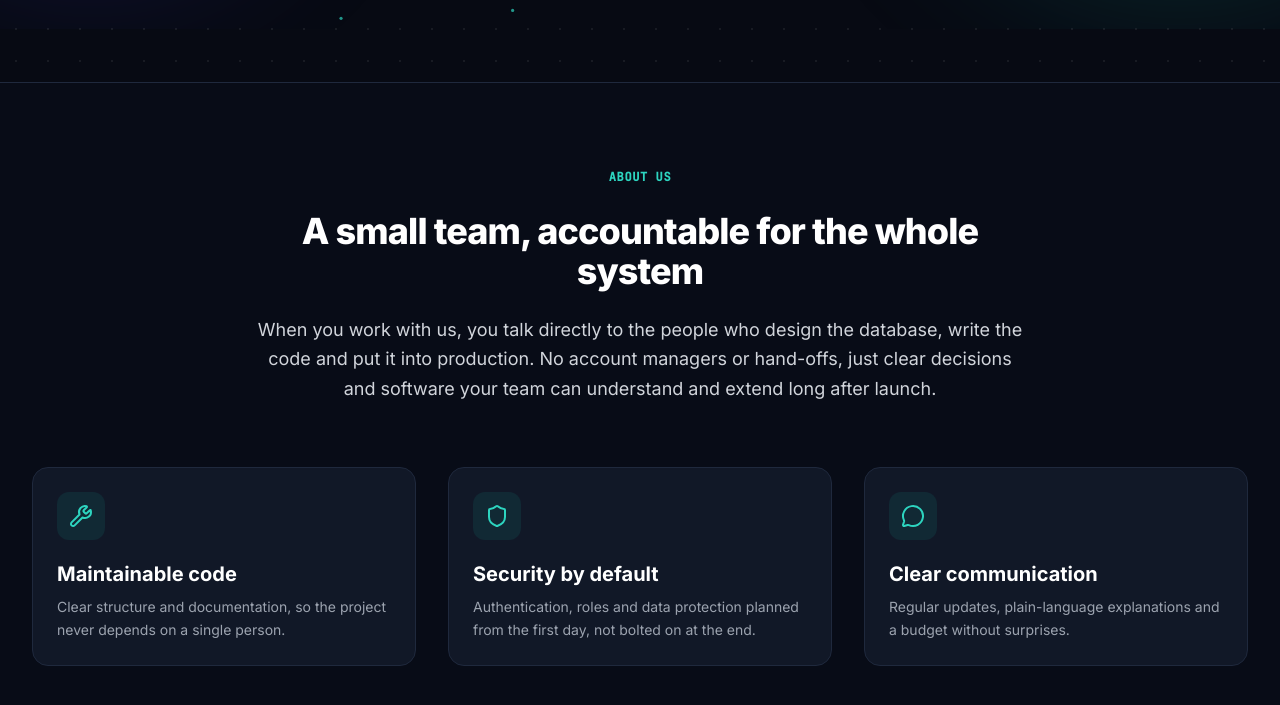
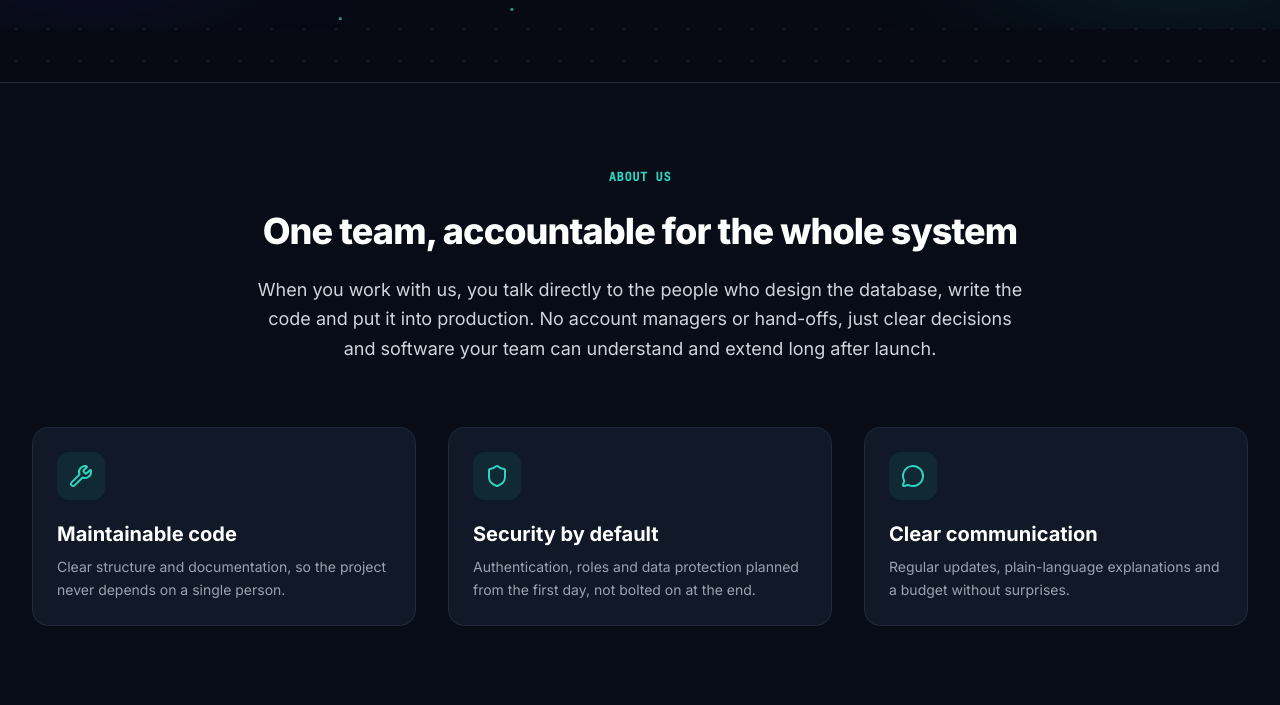
Before and after one commit to andresca/wp_landingpage, a plain HTML site: page public/index.html in a window 1280 px wide. Shown: the part 771-1476 px from the top of the page. Drawn offline with nearby package versions, Linux system fonts and the light colour scheme.

Commit message:
Use generic team wording instead of small team
Co-Authored-By: Claude Opus 5.5 <noreply@anthropic.com>

```diff
--- a/public/index.html
+++ b/public/index.html
@@ -207,8 +207,8 @@
       <div class="max-w-7xl mx-auto px-4 sm:px-6 lg:px-8">
         <div class="max-w-3xl mx-auto text-center space-y-6">
           <span class="text-xs font-mono font-semibold tracking-wider text-brand-400 uppercase" data-es="Sobre nosotros">About us</span>
-          <h2 class="text-3xl sm:text-4xl font-extrabold text-white tracking-tight leading-snug" data-es="Un equipo pequeño, responsable de todo el sistema">
-            A small team, accountable for the whole system
+          <h2 class="text-3xl sm:text-4xl font-extrabold text-white tracking-tight leading-snug" data-es="Un equipo, responsable de todo el sistema">
+            One team, accountable for the whole system
           </h2>
           <p class="text-lg text-gray-300 leading-relaxed" data-es="Cuando trabajas con nosotros, hablas directamente con quienes diseñan la base de datos, escriben el código y lo ponen en producción. Sin intermediarios ni traspasos entre equipos: solo decisiones claras y un software que tu equipo puede entender y ampliar mucho después del lanzamiento.">
             When you work with us, you talk directly to the people who design the database, write the
```
